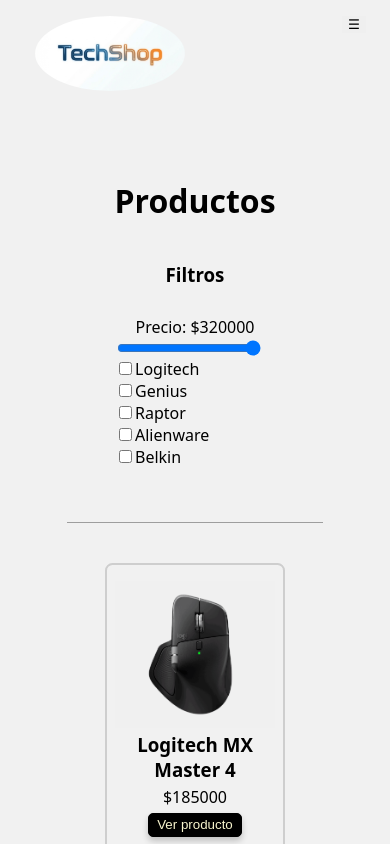
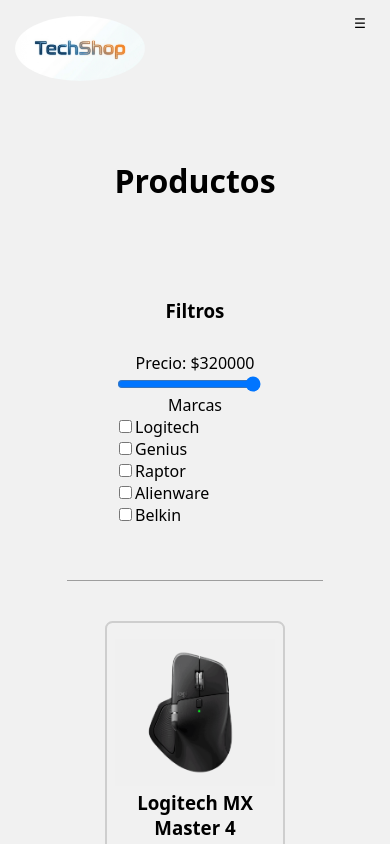
Before and after one commit to Gustavo-Caravajal/tienda-react-typescript, a React (Vite) app: page /category/accessory in a window 390 px wide. Shown: the top 844 px of the page. Built offline with nearby package versions, Linux system fonts and the light colour scheme.

Commit message:
feat: mejorar estilos para el menu de celulares

```diff
--- a/src/components/FilterSidebar/FilterSidebar.tsx
+++ b/src/components/FilterSidebar/FilterSidebar.tsx
@@ -3,8 +3,9 @@
 import { useFilterContext } from '../../context/FilterContext/useFilterContext';
 
 
+
 export const FilterSidebar = () => {
-    const { selectedBrands, setSelectedBrands, price, setPrice, visibleProducts, uniqueBrands, minPrice,  maxPrice } = useFilterContext();
+    const { selectedBrands, setSelectedBrands, price, setPrice,  uniqueBrands, minPrice,  maxPrice } = useFilterContext();
 
     const handleCheckboxChange = (brand: string, checked: boolean) => {
         if (checked) {
@@ -17,7 +18,7 @@
     const handleRange = (value: number) => setPrice(value);
 
 
-    return (<>{visibleProducts.length > 0 &&
+    return (
         <div className='filter-container'>
             <h3>Filtros</h3>
             <Form className='filter-form'>
@@ -28,6 +29,7 @@
                     value={price}
                     onChange={(e) => handleRange(Number(e.target.value))}
                 />
+                <Form.Label>Marcas</Form.Label>
                 {uniqueBrands.map((brand) => (
                     <Form.Check
                         key={brand}
@@ -41,6 +43,5 @@
                 ))}
             </Form>
         </div>
-        }</>
     )
 }
--- a/src/components/Header/Header.css
+++ b/src/components/Header/Header.css
@@ -13,8 +13,8 @@
 }
 
 .logo {
-    width: 150px;
-    height: 75px;
+    width: 130px;
+    height: 65px;
     object-fit: cover;
     border-radius: 50%;
 }
@@ -66,7 +66,7 @@
 @media (max-width: 768px) {
     .header {
         align-items: flex-end;
-        padding-bottom: 2rem;
+        padding-bottom: 1rem;
     }
 
     .header.closed{
@@ -98,13 +98,15 @@
         flex-direction: row;
         justify-content: space-between;
         padding: 1rem 1.5rem 0 1.5rem;
-        width: 85%;
+        min-width: 90%;
     }
 
     .hamburger-btn {
         display: flex;
         border: none;
         align-self: flex-end;
+        background-color: transparent;
+        padding: 0;
     }
 
     .category-list.open {
--- a/src/components/Header/Header.tsx
+++ b/src/components/Header/Header.tsx
@@ -11,7 +11,7 @@
     return (
         <header className={`${show ? "header" : "header closed"}`}>
             <div className='main-header'>
-                <img className='logo' src="/images/logo.png" alt="logo" draggable={false} onClick={() => toggleMenu()} />
+                <img className='logo' src="/images/logo.png" alt="logo" draggable={false} />
                 <div className='menu'>
                     <button className='hamburger-btn' onClick={() => toggleMenu()}>☰</button>
                     <Nav show={show} toggleMenu={toggleMenu} />
--- a/src/components/ItemDetailContainer/ItemDetailContainer.css
+++ b/src/components/ItemDetailContainer/ItemDetailContainer.css
@@ -6,5 +6,5 @@
     height: 100%;
     min-height: 100vh;
     gap: 1rem;
-    padding: 0 0 2rem 0;
+    padding: 1rem 0 2rem 0;
 }
--- a/src/components/ItemListContainer/ItemListContainer.css
+++ b/src/components/ItemListContainer/ItemListContainer.css
@@ -5,7 +5,7 @@
     align-items: center;
     width: 100%;
     min-height: 100vh;
-    padding-top: 2rem;
+    padding-top: 1rem;
 }
 
 .mensaje {
--- a/src/components/ItemListContainer/ItemListContainer.tsx
+++ b/src/components/ItemListContainer/ItemListContainer.tsx
@@ -17,12 +17,14 @@
         <div className="item-list-container">
             <h1>{titulo}</h1>
             {loading ? (
-                    <p className='mensaje'>Cargando productos</p>
+                <p className='mensaje'>Cargando productos</p>
+            ) : (
+                visibleProducts.length < 1 ? (
+                    <p className='mensaje'>No hay productos para esta categoria</p>
                 ) : (
-                    !visibleProducts.length &&
-                    <p className='mensaje'>No hay productos para esta categoria</p>
-
-                )}
+                    <p className='mensaje'>ㅤ</p>
+                )
+            )}
             <div className='products-layout'>
                 {category?.trim() &&
                     <FilterSidebar />
--- a/src/components/Nav/Nav.css
+++ b/src/components/Nav/Nav.css
@@ -58,9 +58,19 @@
     }
 
     .nav-items.open {
+        display: flex;
         flex-direction: column;
         justify-content: flex-end;
         align-items: flex-end;
+        gap: 1rem;
+    }
+
+    .nav-item.menu-item.first{
+        order: 1;
+    }
+
+    .nav-item.menu-item.second{
+        order: 2;
     }
 
     .nav-items.open .menu-item {
--- a/src/components/Nav/Nav.tsx
+++ b/src/components/Nav/Nav.tsx
@@ -13,10 +13,10 @@
     return (
         <nav>
             <ul className={`nav-items ${show ? "open" : ""}`}>
-                <li className='nav-item menu-item' onClick={() => toggleMenu()}>
+                <li className='nav-item menu-item second' onClick={() => toggleMenu()}>
                     <Link className='link' to={"/"}>Inicio</Link>
                 </li>
-                <li className='nav-item menu-item' onClick={() => toggleMenu()}>
+                <li className='nav-item menu-item first' onClick={() => toggleMenu()}>
                     <Link className='link-cart' to={"/"}>
                         <img className='cart' src="/icons/carrito-de-compras.png" alt="Carrito de compras" />
                     </Link>
--- a/src/context/FilterContext/FilterProvider.tsx
+++ b/src/context/FilterContext/FilterProvider.tsx
@@ -31,7 +31,6 @@
         .filter(p => selectedBrands.length === 0 || selectedBrands.includes(p.brand))
         .filter(p => price == maxPrice || p.price < price)
 
-
     useEffect(() => {
         setSelectedBrands([]);
         setPrice(maxPrice);
```
